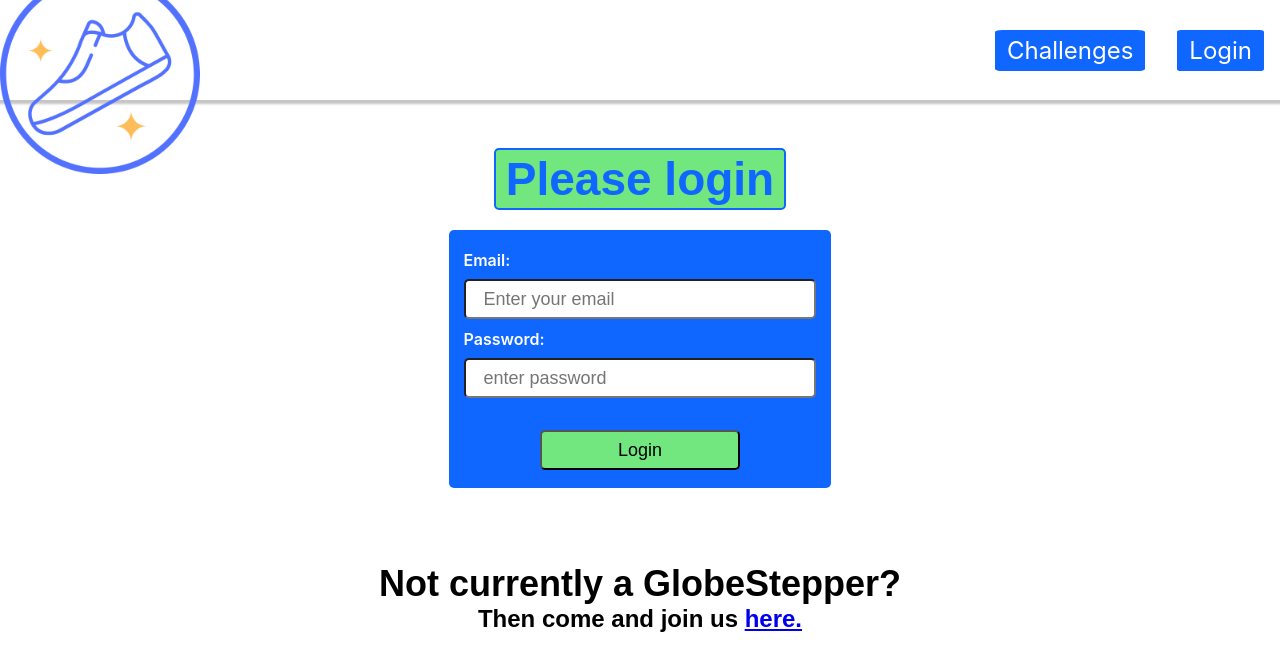
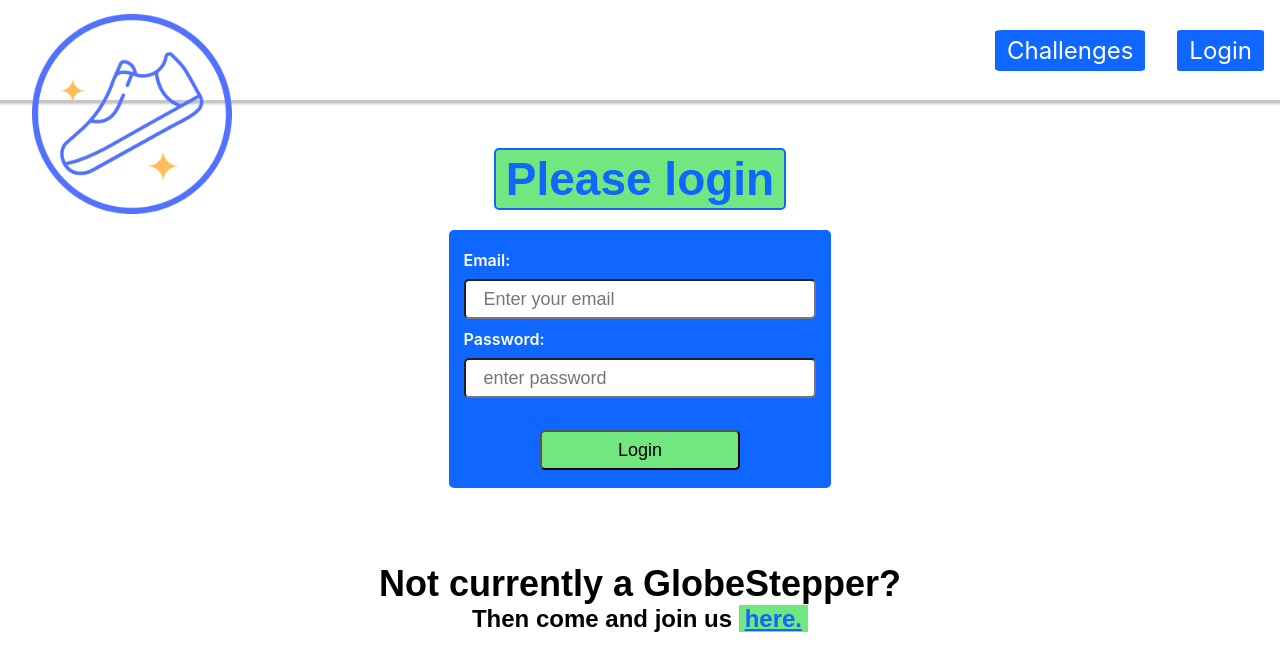
Before and after one commit to CarlaSlattery/Globe-Stepper, a React (Create React App) app: page /login in a window 1280 px wide. Shown: the top 670 px of the page. Built offline with nearby package versions, Linux system fonts and the light colour scheme; a web font is replaced by a local one.

Commit message:
amended styling for register link and repositioned nav logo

```diff
--- a/src/components/Login.jsx
+++ b/src/components/Login.jsx
@@ -43,7 +43,10 @@ function RenderLoginForm() {
       <div className="register-prompt">
         <h3>Not currently a GlobeStepper?</h3>
         <h4>
-          Then come and join us <Link to="/register">here.</Link>
+          Then come and join us{" "}
+          <Link to="/register" className="register-link">
+            here.
+          </Link>
         </h4>
       </div>
     </>
--- a/src/styles/Login.css
+++ b/src/styles/Login.css
@@ -18,3 +18,19 @@
   border: 2px solid var(--primary-blue);
   padding: 2px 10px;
 }
+
+.register-link:visited,
+.register-link:link {
+  color: var(--primary-blue);
+  background-color: var(--primary-green);
+  padding-left: 0.25em;
+  padding-right: 0.25em;
+}
+
+.register-link:hover,
+.register-link:focus {
+  color: var(--primary-green);
+  background-color: var(--primary-blue);
+  padding-left: 0.25em;
+  padding-right: 0.25em;
+}
--- a/src/styles/navbar-roots.css
+++ b/src/styles/navbar-roots.css
@@ -11,7 +11,8 @@
 
 .navbar-logo {
   margin-right: auto;
-  margin-top: 3em;
+  margin-top: 8em;
+  margin-left: 2em;
   padding: 0;
   height: 200px;
 }
```
